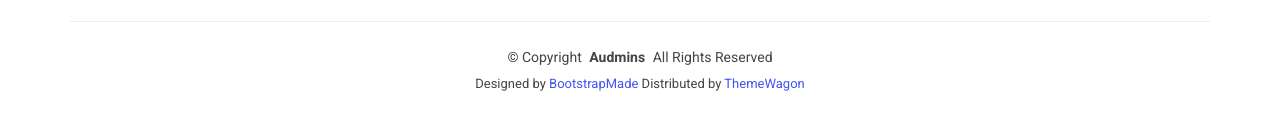
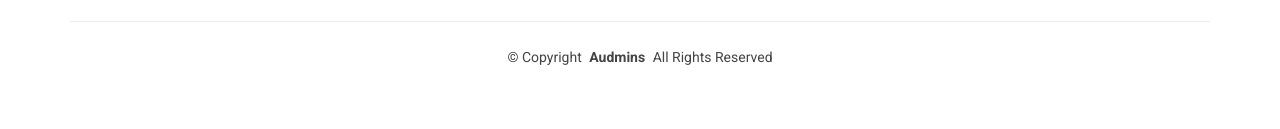
Before and after one commit to alauddinulaganathan/flexstart, a plain HTML site: page blog-details-1.html in a window 1280 px wide. Shown: the part 3431-3560 px from the top of the page. Drawn offline with nearby package versions, Linux system fonts and the light colour scheme.

Commit message:
some restructuring

```diff
--- a/blog-details-1.html
+++ b/blog-details-1.html
@@ -560,7 +560,7 @@
         <!-- You can delete the links only if you've purchased the pro version. -->
         <!-- Licensing information: https://bootstrapmade.com/license/ -->
         <!-- Purchase the pro version with working PHP/AJAX contact form: [buy-url] -->
-        Designed by <a href="https://bootstrapmade.com/">BootstrapMade</a> Distributed by <a href=“https://themewagon.com>ThemeWagon
+        <!--Designed by <a href="https://bootstrapmade.com/">BootstrapMade</a> Distributed by <a href=“https://themewagon.com>ThemeWagon</a>-->
       </div>
     </div>
 
```
Also changed, not shown: blog-details.html (+1 -1 lines), blog.html (+1 -1 lines), blogs-category-wise/blogs-creative.html (+1 -1 lines), blogs-category-wise/blogs-design.html (+1 -1 lines), blogs-category-wise/blogs-education.html (+1 -1 lines), blogs-category-wise/blogs-general.html (+2 -2 lines), blogs-category-wise/blogs-lifestyle.html (+1 -1 lines), blogs-category-wise/blogs-travel.html (+1 -1 lines), blogs.html (+1 -1 lines), portfolio-details.html (+1 -1 lines), service-details.html (+1 -1 lines), starter-page.html (+1 -1 lines).
